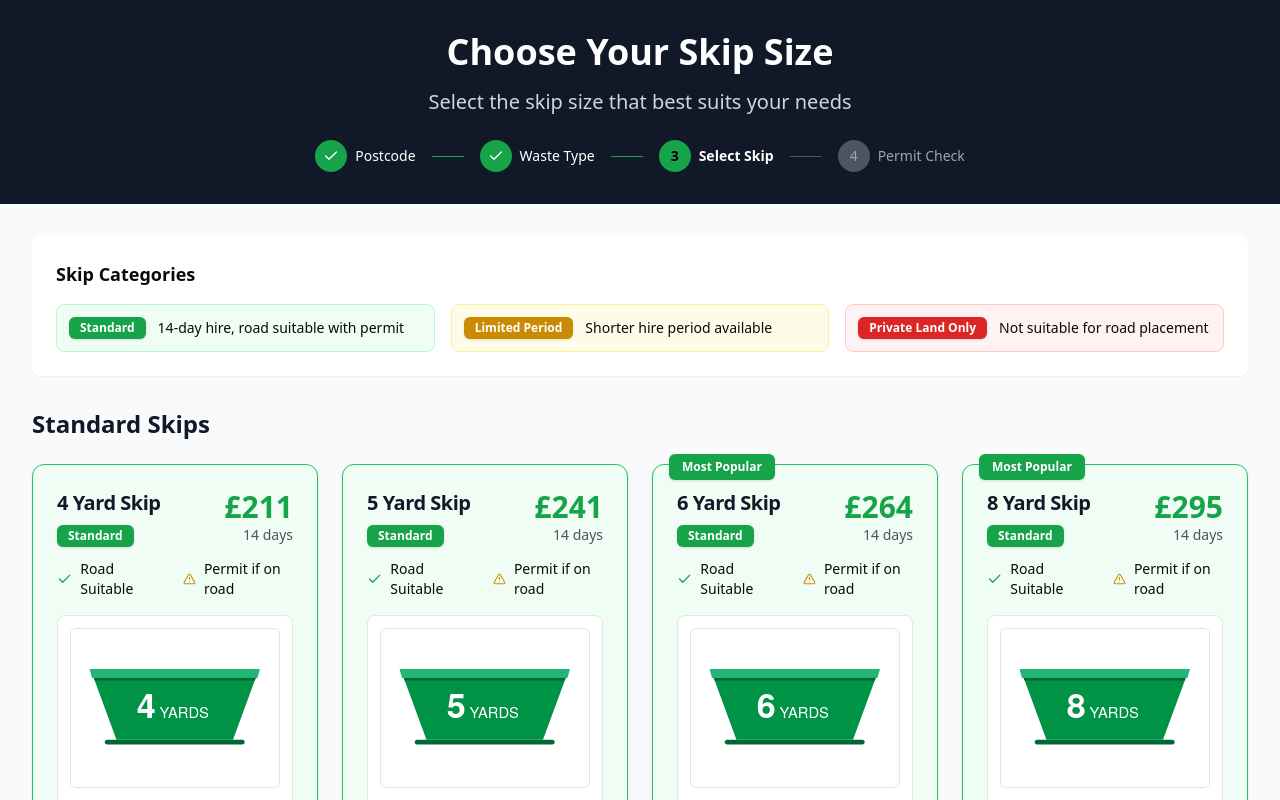
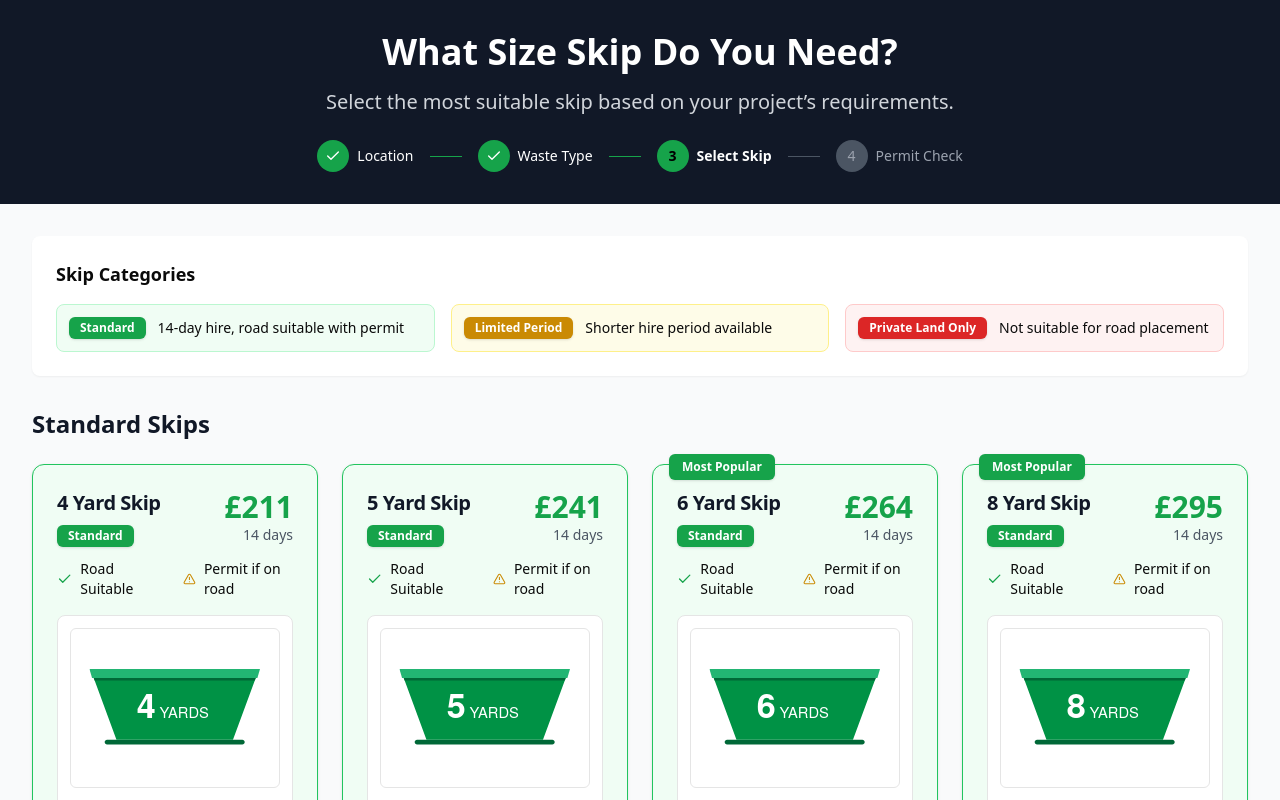
Before and after one commit to vincent-mugendi/REMwaste_skip_page, a React (Vite) app in the folder frontend/: page / in a window 1280 px wide. Shown: the top 800 px of the page. Built offline with nearby package versions, Linux system fonts and the light colour scheme.

Commit message:
chore(copy): revise multiple text elements across page for clarity and tone

```diff
--- a/frontend/src/pages/SkipHire.tsx
+++ b/frontend/src/pages/SkipHire.tsx
@@ -270,7 +270,7 @@ const SkipCard = ({ skip }: { skip: SkipData }) => {
             </div>
 
             {/* EXTRA FEAT TO CONSIDER:::TO DO LATER */}
-            {/* <div className="flex flex-wrap gap-1">
+            <div className="flex flex-wrap gap-1">
               {skip.whatFits.slice(0, 3).map((item, index) => (
                 <Badge key={index} variant="outline" className="text-xs">
                   {item}
@@ -286,7 +286,7 @@ const SkipCard = ({ skip }: { skip: SkipData }) => {
                   <span className="text-xs">+{skip.whatFits.length - 3} more</span>
                 </Button>
               )}
-            </div> */}
+            </div>
           </div>
 
           {skip.specialNotes && (
@@ -330,10 +330,10 @@ const SkipHire = () => {
         <div className="max-w-7xl mx-auto px-4 sm:px-6 lg:px-8">
           <div className="text-center">
             <h1 className="text-4xl font-bold mb-4">
-              Choose Your Skip Size
+            What Size Skip Do You Need?
             </h1>
             <p className="text-xl text-gray-300 mb-6">
-              Select the skip size that best suits your needs
+            Select the most suitable skip based on your project’s requirements.
             </p>
 
             {/* Progress Indicator */}
@@ -342,7 +342,7 @@ const SkipHire = () => {
                 <div className="w-8 h-8 bg-green-600 rounded-full flex items-center justify-center">
                   <Check className="h-4 w-4" />
                 </div>
-                <span>Postcode</span>
+                <span>Location</span>
               </div>
               <div className="w-8 h-px bg-green-600"></div>
               <div className="flex items-center space-x-2">
```
